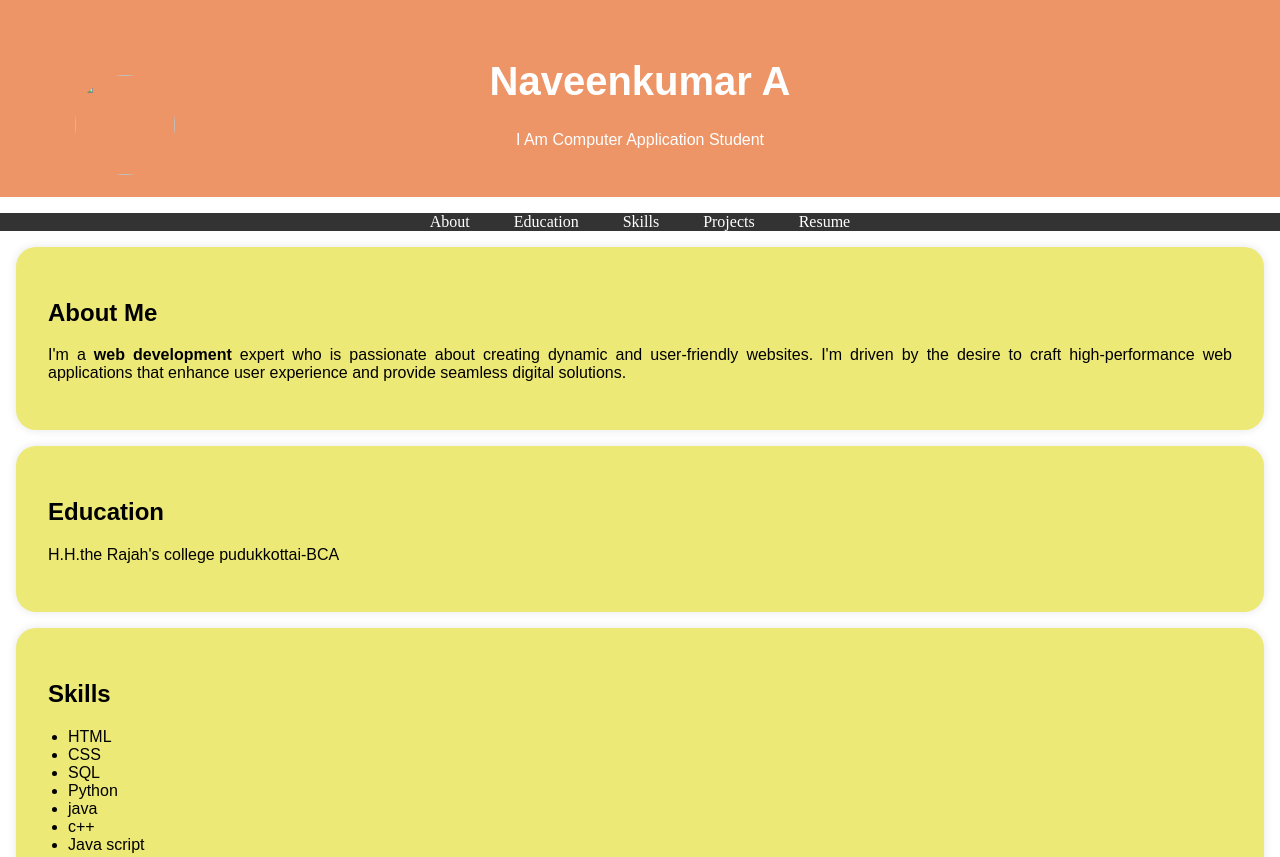
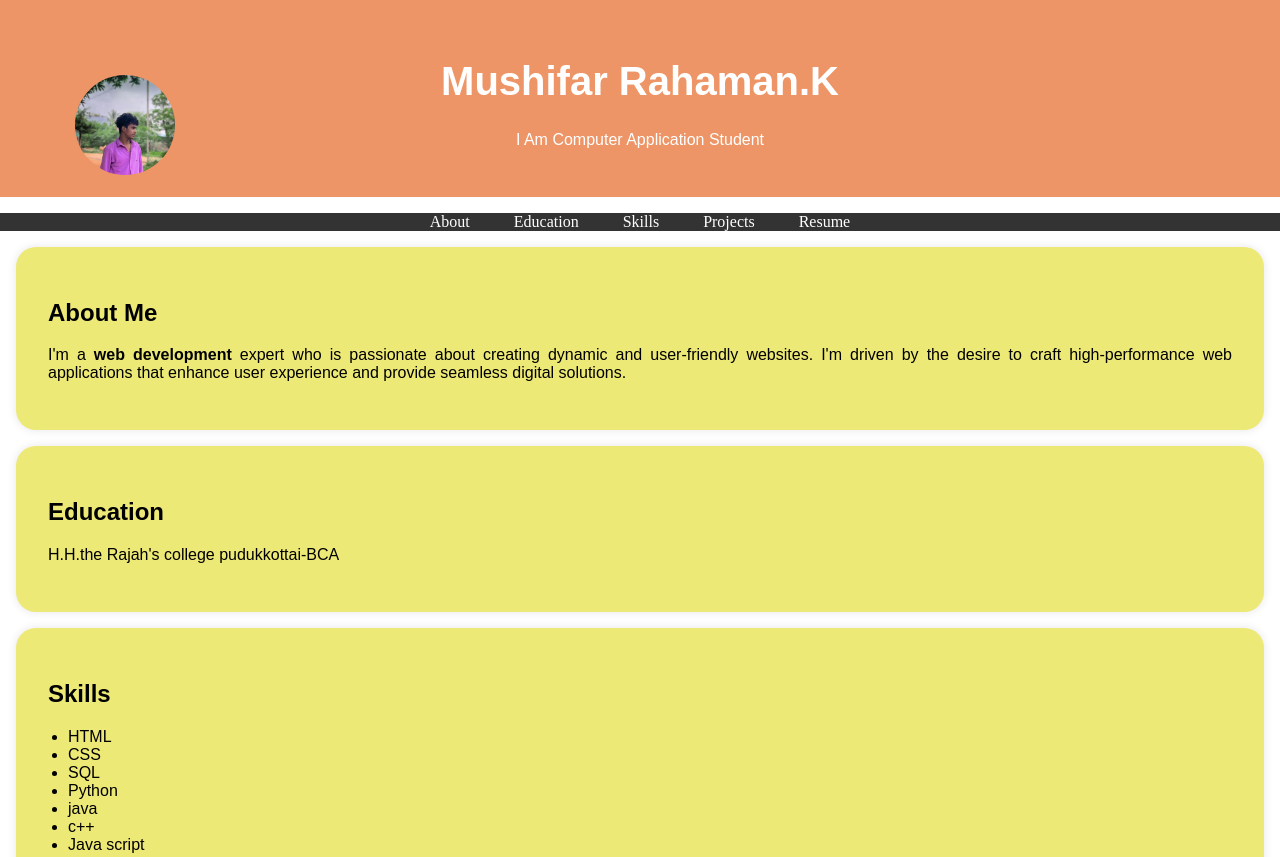
Before and after one commit to Rahuman05/digital-portpolio, a plain HTML site: page index.html in a window 1280 px wide. Shown: the top 857 px of the page. Drawn offline with Linux system fonts and the light colour scheme.

Commit message:
Update index.html

```diff
--- a/index.html
+++ b/index.html
@@ -96,8 +96,8 @@
     <header>
       <div class="header-content">
         <!-- Add your profile picture here -->
-        <img src="demo/demo/kutty003.jpg" class="profile-picture" />
-        <h1>Naveenkumar A</h1>
+        <img src="IMG_20250302_040742_507.webp" class="profile-picture" />
+        <h1>Mushifar Rahaman.K</h1>
         <p>I Am Computer Application Student</p>
       </div>
     </header>
```
